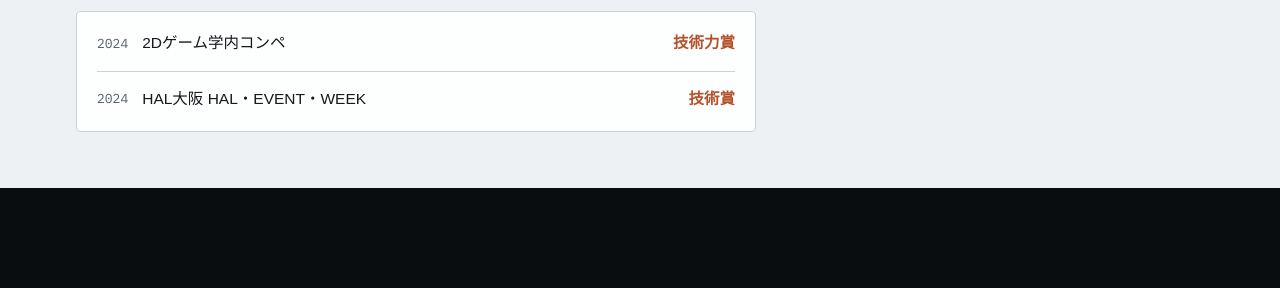
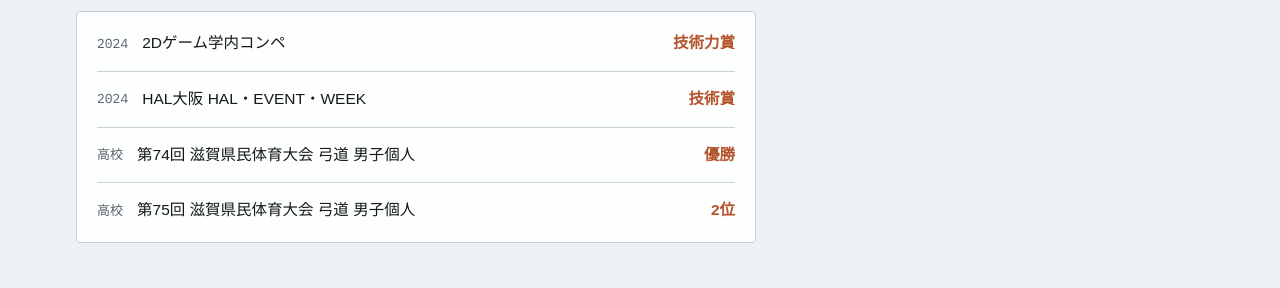
Before and after one commit to hiro1222/hiro1222.github.io, a plain HTML site: page index.html in a window 1280 px wide. Shown: the part 2202-2490 px from the top of the page. Drawn offline with nearby package versions, Linux system fonts and the light colour scheme; a web font is replaced by a local one.

Commit message:
受賞記録に弓道の 2 件（第74回 滋賀県民体育大会 男子個人 優勝／第75回 同 2位、高校）
Co-Authored-By: Claude Opus 5.5 <noreply@anthropic.com>

```diff
--- a/index.html
+++ b/index.html
@@ -332,6 +332,8 @@ button{font:inherit}
           <ul class="lic aw">
             <li><span class="ay">2024</span><span class="ln">2Dゲーム学内コンペ</span><span class="ap">技術力賞</span></li>
             <li><span class="ay">2024</span><span class="ln">HAL大阪 HAL・EVENT・WEEK</span><span class="ap">技術賞</span></li>
+            <li><span class="ay">高校</span><span class="ln">第74回 滋賀県民体育大会 弓道 男子個人</span><span class="ap">優勝</span></li>
+            <li><span class="ay">高校</span><span class="ln">第75回 滋賀県民体育大会 弓道 男子個人</span><span class="ap">2位</span></li>
           </ul>
         </div>
       </div>
```
